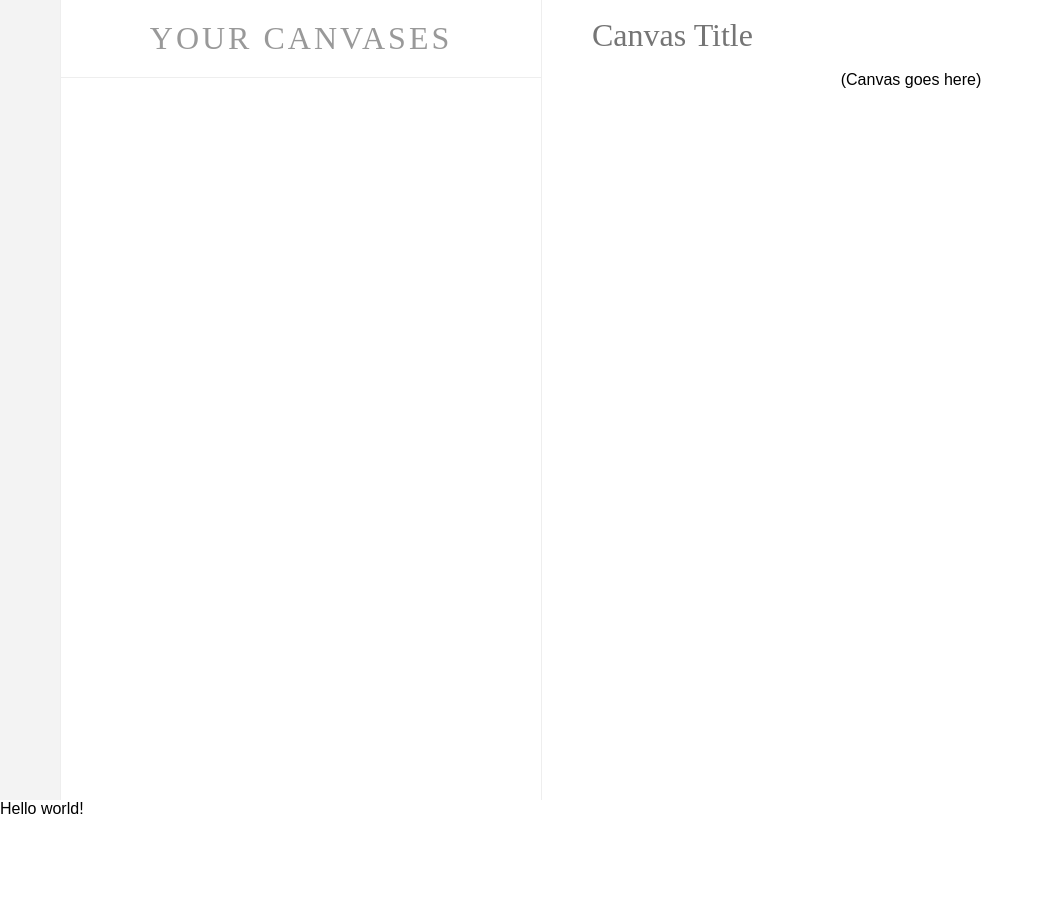
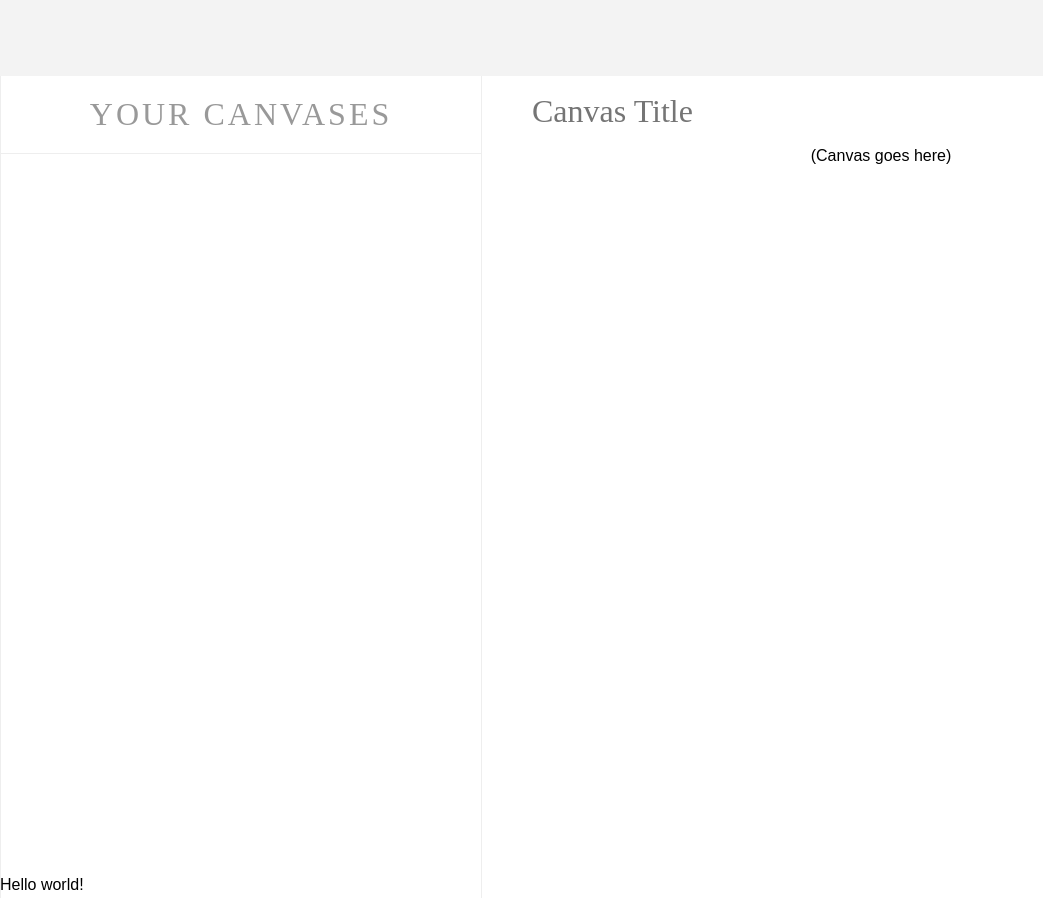
Before and after one commit to Chris-Coraggio/Whiteboard, a React (Create React App) app: page / in a window 1280 px wide. Shown: the whole page, without its empty margins (0-1043 px from the left). Before the commit the page ends 818 px from the top, so only its background shows below. Built offline with nearby package versions, Linux system fonts and the light colour scheme.

Commit message:
Modify CSS so header is actually a header

```diff
--- a/src/Sidebar.css
+++ b/src/Header.css
@@ -1,19 +1,18 @@
-.Sidebar {
-    width: 60px;
+.Header {
+    height: 60px;
     background-color: #f3f3f3;
     padding: 0.5rem 0;
-    display: flex;
-    flex-direction: column;
     align-items: center;
+    flex: 0 0 auto;
 }
 
-.Sidebar .logo {
+.Header .logo {
    font-family: "Fauna One";
    color: #666;
    font-size: 3rem;
 }
 
-.Sidebar button {
+.Header button {
     background-color: transparent;
     border: 0;
     color: #008BF8;
--- a/src/Sidebar.js
+++ b/src/Header.js
@@ -1,9 +1,9 @@
 import React from 'react'
-import './Sidebar.css'
+import './Header.css'
 
-const Sidebar = () => {
+const Header = () => {
   return (
-    <nav className="Sidebar">
+    <nav className="Header">
       <div className="logo">
 
       </div>
@@ -16,4 +16,4 @@ const Sidebar = () => {
   )
 }
 
-export default Sidebar
+export default Header
--- a/src/Main.css
+++ b/src/Main.css
@@ -1,5 +1,6 @@
-.Main {
+.Content {
     display: flex;
     height: 100vh;
     align-items: stretch;
+    flex-flow: row wrap;
 }
--- a/src/Main.js
+++ b/src/Main.js
@@ -1,5 +1,5 @@
 import React from 'react'
-import Sidebar from './Sidebar'
+import Header from './Header'
 import CanvasList from './CanvasList'
 import CanvasForm from './CanvasForm'
 import './Main.css'
@@ -8,10 +8,12 @@ import SignIn from './SignIn';
 const Main = (props) => {
     return (
         <div className = "Main">
-          <Sidebar />
-          <CanvasList canvases={props.canvases}/>
-          <CanvasForm addCanvas={props.addCanvas}/>
-          {/* <SignIn /> */}
+          <Header />
+          <div className = "Content">
+              <CanvasList canvases={props.canvases}/>
+              <CanvasForm addCanvas={props.addCanvas}/>
+              {/* <SignIn /> */}
+          </div>
         </div>
     )
 }
```
Also changed, not shown: 1 other file (tests, documents, lock files or other folders).
